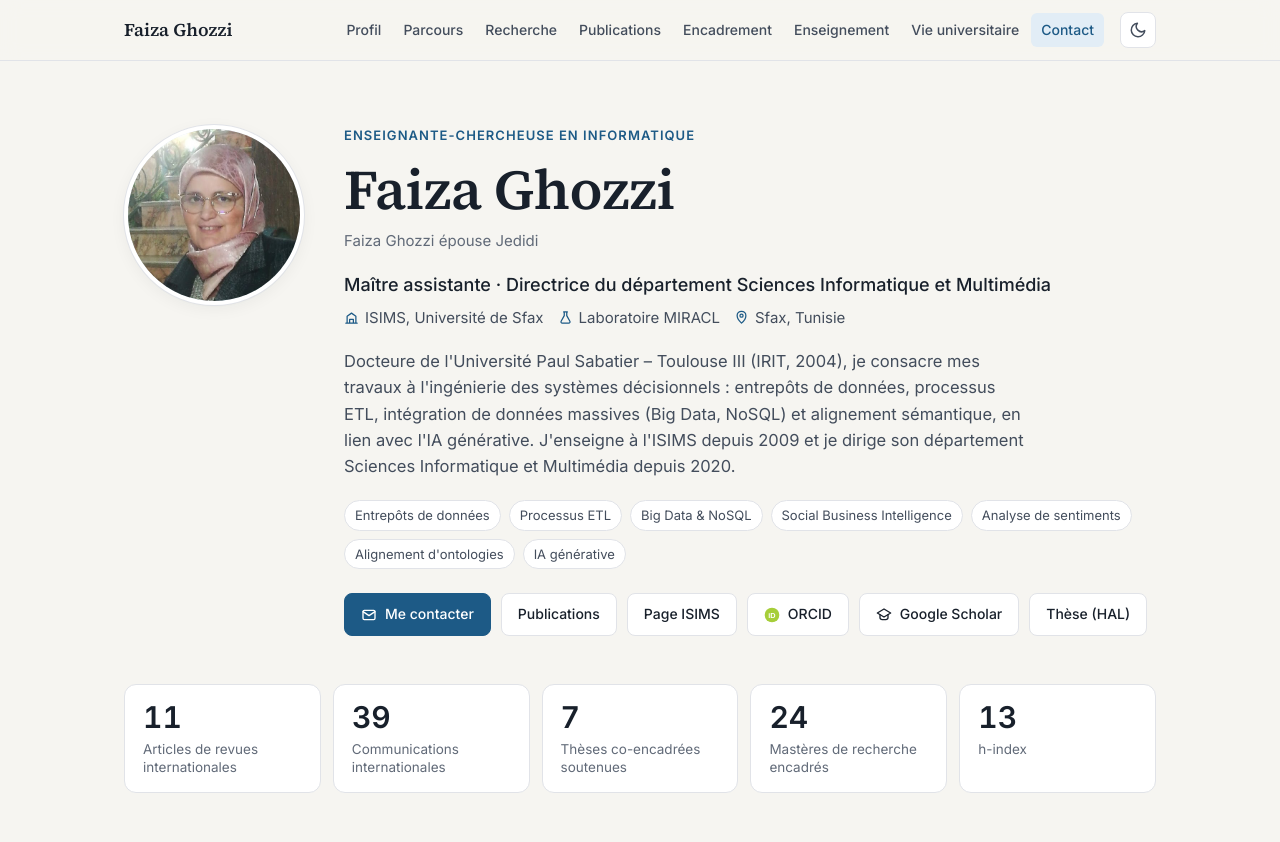
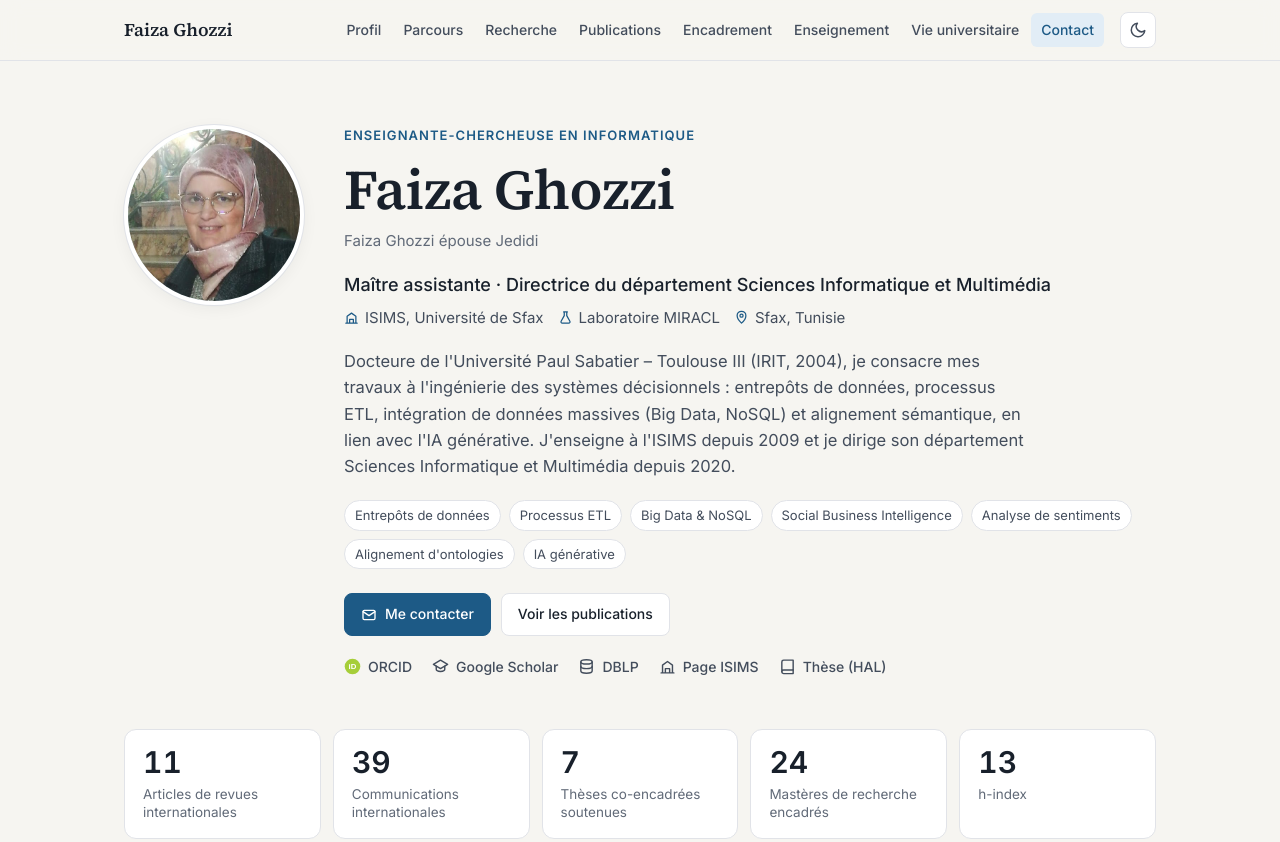
Before and after one commit to jedidifaiza/FaizaGhozzi, a plain HTML site: page index.html in a window 1280 px wide. Shown: the top 842 px of the page. Drawn offline with Linux system fonts and the light colour scheme.

Commit message:
Ajoute le profil DBLP et regroupe les liens de profils
Les profils (ORCID, Google Scholar, DBLP, page ISIMS, thèse HAL)
forment une ligne de liens sous les deux boutons principaux, ce qui
évite le retour à la ligne des boutons. DBLP est aussi ajouté au
contact et aux données structurées.

Co-Authored-By: Claude Opus 5.5 <noreply@anthropic.com>
Claude-Session: https://claude.ai/code/session_01T1sjzjtB8vNZXfLd3JYyY5

```diff
--- a/index.html
+++ b/index.html
@@ -37,7 +37,7 @@
     "alumniOf": {"@type": "CollegeOrUniversity", "name": "Université Paul Sabatier – Toulouse III"},
     "knowsAbout": ["Entrepôts de données", "Processus ETL", "Big Data", "NoSQL", "Business Intelligence", "Alignement d'ontologies"],
     "identifier": "https://orcid.org/0000-0002-6970-0297",
-    "sameAs": ["https://orcid.org/0000-0002-6970-0297", "https://scholar.google.com/citations?user=evrFyj8AAAAJ", "https://isimsf.rnu.tn/fra/profil/Ghozzi_Faiza"]
+    "sameAs": ["https://orcid.org/0000-0002-6970-0297", "https://scholar.google.com/citations?user=evrFyj8AAAAJ", "https://dblp.org/pid/66/6618.html", "https://isimsf.rnu.tn/fra/profil/Ghozzi_Faiza"]
   }
   </script>
 
@@ -176,6 +176,10 @@
     .btn.primary { background: var(--accent); border-color: var(--accent); color: var(--accent-ink); }
     .btn.primary:hover { filter: brightness(1.08); color: var(--accent-ink); }
     .btn svg { width: 16px; height: 16px; }
+    .profiles { display: flex; flex-wrap: wrap; gap: 8px 20px; margin-top: 18px; }
+    .profiles a { display: inline-flex; align-items: center; gap: 7px; font-size: 14px; font-weight: 500; color: var(--ink-2); text-decoration: none; padding: 2px 0; border-bottom: 1px solid transparent; }
+    .profiles a:hover { color: var(--accent); border-bottom-color: currentColor; }
+    .profiles svg { width: 17px; height: 17px; flex: none; }
     @media (max-width: 720px) {
       .hero { padding: 32px 0 40px; }
       .hero-grid { grid-template-columns: 1fr; gap: 20px; }
@@ -344,7 +348,7 @@
     footer .wrap { display: flex; flex-wrap: wrap; gap: 8px 24px; justify-content: space-between; }
 
     @media print {
-      .topbar, .toolbar, .actions { display: none !important; }
+      .topbar, .toolbar, .actions, .to-top { display: none !important; }
       details.more { border: 0; }
       section.block { padding: 24px 0; break-inside: avoid-page; }
       body { background: #fff; }
@@ -419,18 +423,16 @@
                 <svg viewBox="0 0 24 24" fill="none" stroke="currentColor" stroke-width="2" stroke-linecap="round" stroke-linejoin="round" aria-hidden="true"><rect x="3" y="5" width="18" height="14" rx="2"/><path d="m3 7 9 6 9-6"/></svg>
                 Me contacter
               </a>
-              <a class="btn" href="#publications">Publications</a>
-              <a class="btn" href="https://isimsf.rnu.tn/fra/profil/Ghozzi_Faiza" target="_blank" rel="noopener">Page ISIMS</a>
-              <a class="btn" href="https://orcid.org/0000-0002-6970-0297" target="_blank" rel="noopener">
-                <svg viewBox="0 0 24 24" aria-hidden="true"><circle cx="12" cy="12" r="11" fill="#A6CE39"/><text x="12" y="16.2" text-anchor="middle" font-family="Arial, sans-serif" font-size="11" font-weight="700" fill="#fff">iD</text></svg>
-                ORCID
-              </a>
-              <a class="btn" href="https://scholar.google.com/citations?user=evrFyj8AAAAJ" target="_blank" rel="noopener">
-                <svg viewBox="0 0 24 24" fill="none" stroke="currentColor" stroke-width="2" stroke-linecap="round" stroke-linejoin="round" aria-hidden="true"><path d="M2 9l10-6 10 6-10 6z"/><path d="M6 11.5V16c0 1.7 2.7 3 6 3s6-1.3 6-3v-4.5"/></svg>
-                Google Scholar
-              </a>
-              <a class="btn" href="https://theses.hal.science/tel-00549421/" target="_blank" rel="noopener">Thèse (HAL)</a>
+              <a class="btn" href="#publications">Voir les publications</a>
             </div>
+            <!-- Profils en ligne : pour en ajouter un, copiez une ligne <a ...> ci-dessous -->
+            <nav class="profiles" aria-label="Profils en ligne">
+              <a href="https://orcid.org/0000-0002-6970-0297" target="_blank" rel="noopener"><svg viewBox="0 0 24 24" aria-hidden="true"><circle cx="12" cy="12" r="11" fill="#A6CE39"/><text x="12" y="16.2" text-anchor="middle" font-family="Arial, sans-serif" font-size="11" font-weight="700" fill="#fff">iD</text></svg>ORCID</a>
+              <a href="https://scholar.google.com/citations?user=evrFyj8AAAAJ" target="_blank" rel="noopener"><svg viewBox="0 0 24 24" fill="none" stroke="currentColor" stroke-width="2" stroke-linecap="round" stroke-linejoin="round" aria-hidden="true"><path d="M2 9l10-6 10 6-10 6z"/><path d="M6 11.5V16c0 1.7 2.7 3 6 3s6-1.3 6-3v-4.5"/></svg>Google Scholar</a>
+              <a href="https://dblp.org/pid/66/6618.html" target="_blank" rel="noopener"><svg viewBox="0 0 24 24" fill="none" stroke="currentColor" stroke-width="2" stroke-linecap="round" stroke-linejoin="round" aria-hidden="true"><ellipse cx="12" cy="5.5" rx="8" ry="3"/><path d="M4 5.5v13c0 1.7 3.6 3 8 3s8-1.3 8-3v-13"/><path d="M4 12c0 1.7 3.6 3 8 3s8-1.3 8-3"/></svg>DBLP</a>
+              <a href="https://isimsf.rnu.tn/fra/profil/Ghozzi_Faiza" target="_blank" rel="noopener"><svg viewBox="0 0 24 24" fill="none" stroke="currentColor" stroke-width="2" stroke-linecap="round" stroke-linejoin="round" aria-hidden="true"><path d="M3 21h18M5 21V10l7-5 7 5v11M9 21v-6h6v6"/></svg>Page ISIMS</a>
+              <a href="https://theses.hal.science/tel-00549421/" target="_blank" rel="noopener"><svg viewBox="0 0 24 24" fill="none" stroke="currentColor" stroke-width="2" stroke-linecap="round" stroke-linejoin="round" aria-hidden="true"><path d="M4 19.5A2.5 2.5 0 0 1 6.5 17H20V3H6.5A2.5 2.5 0 0 0 4 5.5v14z"/><path d="M4 19.5A2.5 2.5 0 0 0 6.5 22H20v-5"/></svg>Thèse (HAL)</a>
+            </nav>
           </div>
         </div>
 
@@ -1252,6 +1254,10 @@
               <div><div class="k">Google Scholar</div><a href="https://scholar.google.com/citations?user=evrFyj8AAAAJ" target="_blank" rel="noopener">Profil et citations</a></div>
             </div>
             <div class="contact-row">
+              <svg viewBox="0 0 24 24" fill="none" stroke="currentColor" stroke-width="2" stroke-linecap="round" stroke-linejoin="round" aria-hidden="true"><ellipse cx="12" cy="5.5" rx="8" ry="3"/><path d="M4 5.5v13c0 1.7 3.6 3 8 3s8-1.3 8-3v-13"/><path d="M4 12c0 1.7 3.6 3 8 3s8-1.3 8-3"/></svg>
+              <div><div class="k">DBLP</div><a href="https://dblp.org/pid/66/6618.html" target="_blank" rel="noopener">Bibliographie informatique</a></div>
+            </div>
+            <div class="contact-row">
               <svg viewBox="0 0 24 24" fill="none" stroke="currentColor" stroke-width="2" stroke-linecap="round" stroke-linejoin="round" aria-hidden="true"><path d="M4 19.5A2.5 2.5 0 0 1 6.5 17H20V3H6.5A2.5 2.5 0 0 0 4 5.5v14z"/><path d="M4 19.5A2.5 2.5 0 0 0 6.5 22H20v-5"/></svg>
               <div><div class="k">Thèse de doctorat</div><a href="https://theses.hal.science/tel-00549421/" target="_blank" rel="noopener">theses.hal.science/tel-00549421</a></div>
             </div>
```
Also changed, not shown: 1 other file.
